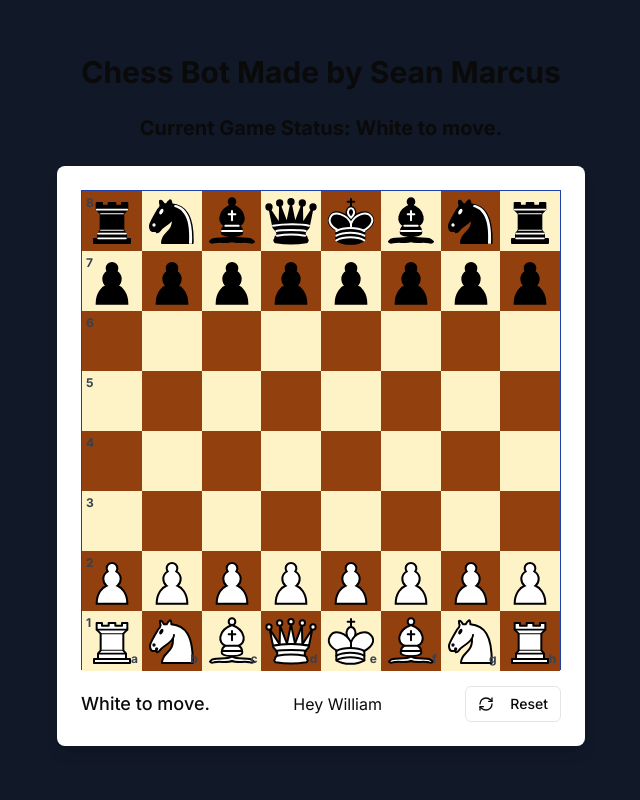
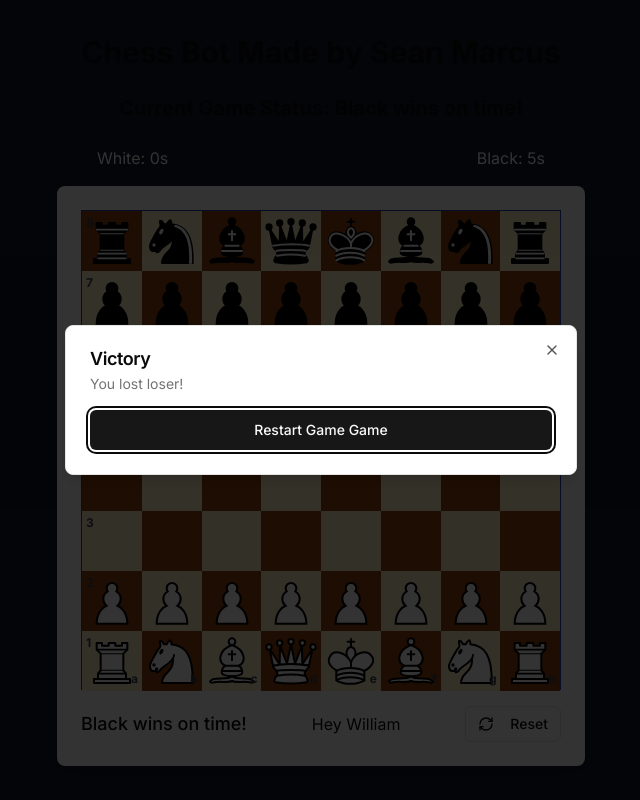
Before and after one commit to seanmarc/chess, a Next.js app: page / in a window 1280 px wide. Shown: the whole page, without its empty margins (319-959 px from the left). Built offline with nearby package versions, Linux system fonts and the light colour scheme.

Commit message:
fix: add timer

```diff
--- a/app/page.tsx
+++ b/app/page.tsx
@@ -5,7 +5,7 @@ import { Chess, Square } from "chess.js"
 import { Button } from "@/components/ui/button"
 import { RefreshCw, Loader2 } from "lucide-react"
 import Chessboard from "@/components/chessboard"
-import { Dialog, DialogTrigger, DialogContent, DialogHeader, DialogTitle, DialogDescription } from "@/components/ui/dialog"
+import { Dialog, DialogTrigger, DialogContent, DialogHeader, DialogTitle, DialogDescription, DialogFooter } from "@/components/ui/dialog"
 import useChessEngine from "@/hooks/use-chess-engine"
 
 export default function ChessGame() {
@@ -16,12 +16,38 @@ export default function ChessGame() {
   const [isCheckmateModalOpen, setIsCheckmateModalOpen] = useState<boolean>(false)
   const [isDrawModalOpen, setIsDrawModalOpen] = useState<boolean>(false)
   const [isCheckModalOpen, setIsCheckModalOpen] = useState<boolean>(false)
+  const [whiteTime, setWhiteTime] = useState<number>(5)
+  const [blackTime, setBlackTime] = useState<number>(5)
+  const [activePlayer, setActivePlayer] = useState<string>("w")
+  const [isVictoryModalOpen, setIsVictoryModalOpen] = useState<boolean>(false)
+  const [winner, setWinner] = useState<string | null>(null)
 
   const { getEngineMove, updatePosition, status, lastMove, isLoading} = useChessEngine()
 
   useEffect(() => {
     updatePosition(chess.fen())
   }, [chess, updatePosition])
+
+  useEffect(() => {
+    const timer = setInterval(() => {
+      if (chess.turn() === "w") {
+        setWhiteTime(prev => Math.max(prev - 1, 0))
+      } else {
+        setBlackTime(prev => Math.max(prev - 1, 0))
+      }
+    }, 1000)
+
+    return () => clearInterval(timer)
+  }, [chess.turn()])
+
+  useEffect(() => {
+    if (whiteTime === 0 || blackTime === 0) {
+      const winningPlayer = whiteTime === 0 ? "Black" : "White"
+      setGameStatus(`${winningPlayer} wins on time!`)
+      setWinner(winningPlayer)
+      setIsVictoryModalOpen(true)
+    }
+  }, [whiteTime, blackTime])
 
   if (!chess) return <div>Loading...</div>
 
@@ -33,7 +59,6 @@ export default function ChessGame() {
         setSelectedSquare(square)
         // Calculate possible moves for the selected piece
         const moves = chess.moves({ square: square as Square, verbose: true }).map(move => move.to)
-        console.log("POSSIBLE MOVES", moves)
         setPossibleMoves(moves)
       }
       return
@@ -99,6 +124,8 @@ export default function ChessGame() {
             }
           }
         })
+
+        setActivePlayer(chess.turn())
       }
     } catch (e) {
       // If the move is invalid, check if the clicked square has a piece of the current player
@@ -116,19 +143,13 @@ export default function ChessGame() {
     setChess(newChess)
     setSelectedSquare(null)
     setGameStatus(`${newChess.turn() === "w" ? "White" : "Black"} to move.`)
+    setWhiteTime(60)
+    setBlackTime(60)
+    setActivePlayer("w")
+    setIsVictoryModalOpen(false)
+    setWinner(null)
   }
 
-  const undoMove = () => {
-    chess.undo()
-    setChess(new Chess(chess.fen()))
-    setSelectedSquare(null)
-
-    if (chess.isCheck()) {
-      setGameStatus(`Check! ${chess.turn() === "w" ? "White" : "Black"} to move.`)
-    } else {
-      setGameStatus(`${chess.turn() === "w" ? "White" : "Black"} to move.`)
-    }
-  }
 
 
   return (
@@ -138,6 +159,10 @@ export default function ChessGame() {
       </div>}
       <h1 className="mb-6 text-3xl font-bold">Chess Bot Made by Sean Marcus</h1>
       <h2 className="mb-6 text-xl font-bold">Current Game Status: {gameStatus}</h2>
+      <div className="flex justify-between w-full max-w-md mb-4">
+        <div className="text-white">White: {whiteTime}s</div>
+        <div className="text-white">Black: {blackTime}s</div>
+      </div>
       <div className="p-6 bg-white rounded-lg shadow-lg">
         <Chessboard
           position={chess.fen()}
@@ -147,6 +172,10 @@ export default function ChessGame() {
         />
         <CheckmateModal isOpen={isCheckmateModalOpen} onOpenChange={setIsCheckmateModalOpen} gameStatus={gameStatus} />
         <DrawModal isOpen={isDrawModalOpen} onOpenChange={setIsDrawModalOpen} gameStatus={gameStatus} />
+        <VictoryModal isOpen={isVictoryModalOpen} onClose={() => {
+          resetGame()
+          setIsVictoryModalOpen(false)
+        }} winner={winner} />
 
         <div className="flex items-center justify-between mt-4">
           <div className="text-lg font-medium">
@@ -192,3 +221,19 @@ const DrawModal = ({ isOpen, onOpenChange, gameStatus }: { isOpen: boolean, onOp
     </Dialog>
   )
 }
+
+const VictoryModal = ({ isOpen, winner, onClose }: { isOpen: boolean, winner: string | null, onClose: () => void }) => {
+  return (
+    <Dialog open={isOpen}>
+      <DialogContent>
+        <DialogHeader>
+          <DialogTitle>Victory</DialogTitle>
+          <DialogDescription>{winner === "White" ? "You win champion!" : "You lost loser!"}</DialogDescription>
+        </DialogHeader>
+        <DialogFooter>
+          <Button className="w-full"onClick={onClose}>Restart Game Game</Button>
+        </DialogFooter>
+      </DialogContent>
+    </Dialog>
+  )
+}
--- a/hooks/use-chess-engine.tsx
+++ b/hooks/use-chess-engine.tsx
@@ -37,7 +37,7 @@ for (let rank = 0; rank < 8; rank++) {
 
 const KNIGHT_SQUARE_TABLE: number[] = [
   -50,-40,-30,-30,-30,-30,-40,-50,
-  -40,-20,  0,  5,  5,  0,-20,-40,
+  -40,-20,  0,  20,  20,  0,-20,-40,
   -30,  5, 10, 15, 15, 10,  5,-30,
   -30,  0, 15, 20, 20, 15,  0,-30,
   -30,  5, 15, 20, 20, 15,  5,-30,
@@ -93,12 +93,12 @@ const KING_SQUARE_TABLE: number[] = [
 // Hippo opening moves (Modern Defence/Hippo setup)
 // This will guide the engine to play this opening when playing as black
 const HIPPO_OPENING_BLACK: string[] = [
-  "g6", "Bg7", "d6", "Nd7", "e6", "Ngf7", "b6", "Bb7"
+  "g6", "Bg7", "d6", "Nd7", "e6", "Nge7", "b6", "Bb7"
 ];
 
 // For white, we'll use a corresponding setup
 const HIPPO_OPENING_WHITE: string[] = [
-  "g3", "Bg2", "d3", "Nd2", "e3", "Ngf3", "b3", "Bb2"
+  "g3", "Bg2", "d3", "Nd2", "e3", "Nge2", "b3", "Bb2"
 ];
 
 const DEPTH: number = 3;
```
